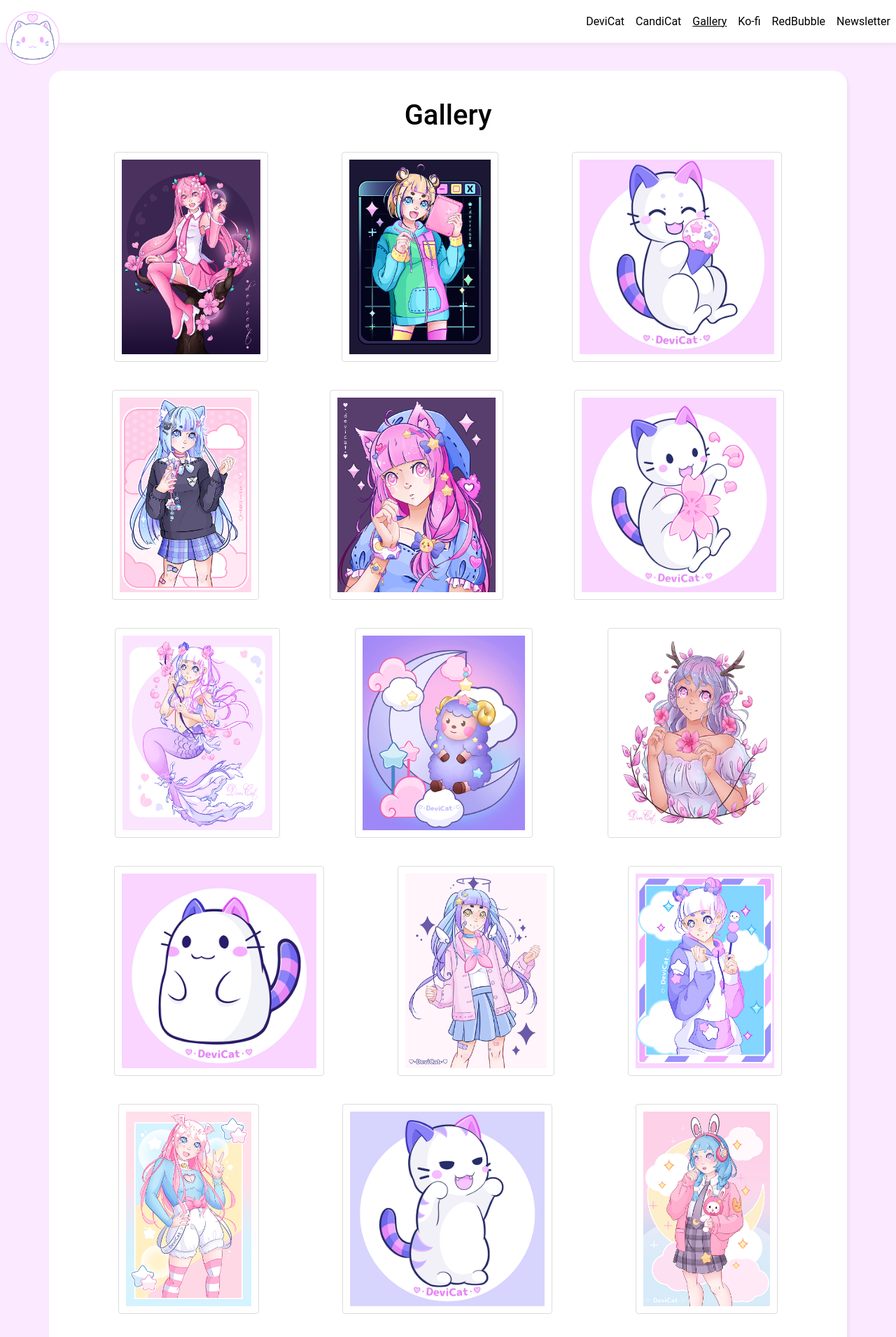
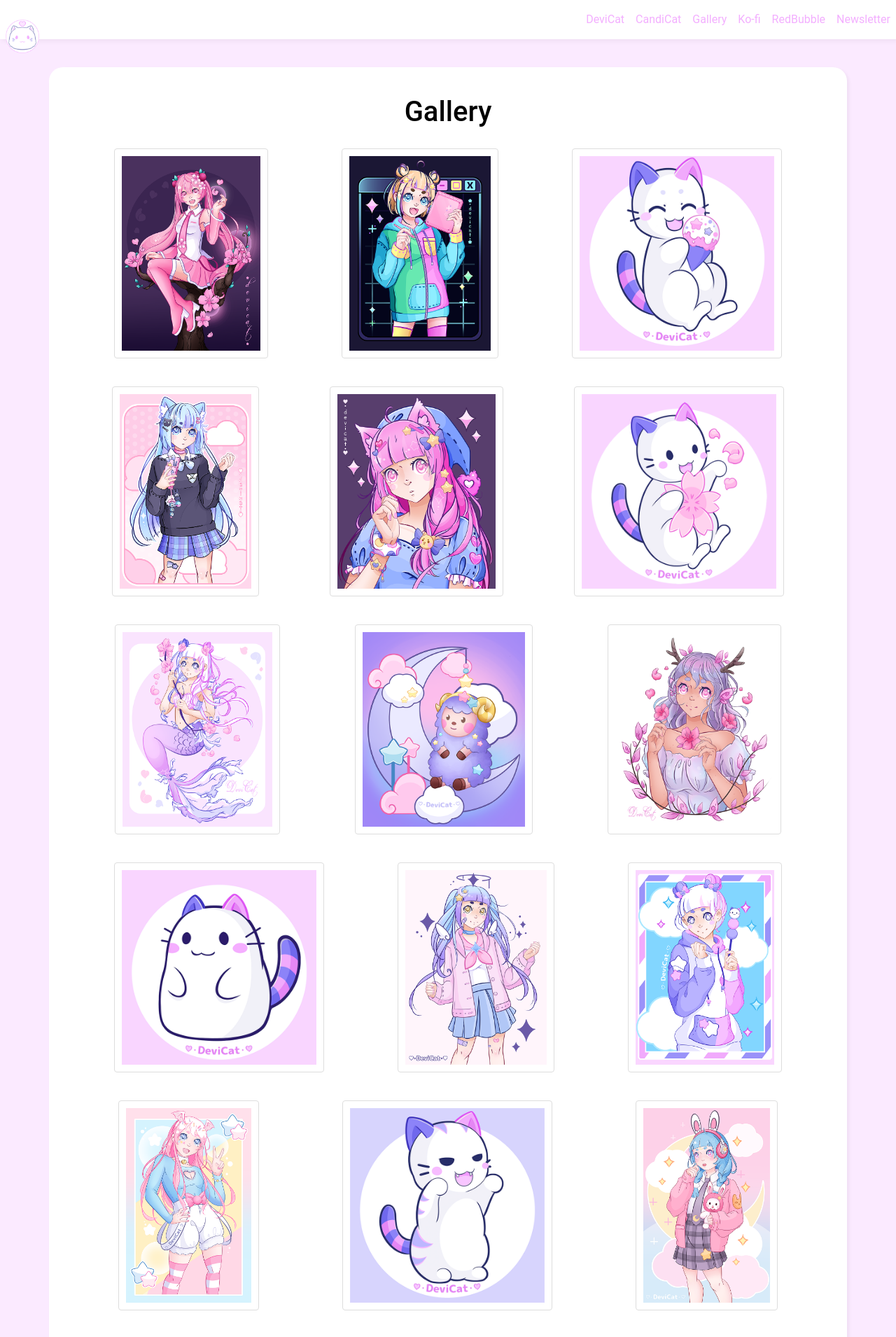
Before and after one commit to DeviCatOutlet/devicatoutlet.github.io, a Jekyll site: the page built from gallery.md, in a window 1280 px wide. Shown: the top 1910 px of the page at 70% size. Built offline with Jekyll 4.4.1, drawn with Linux system fonts in a browser that asks for light colours; our own code applies the rules of GitHub Pages for plain Markdown files.

Commit message:
remove underline style from active nav link

```diff
--- a/css/main.css
+++ b/css/main.css
@@ -352,10 +352,10 @@ nav input:checked ~ * {
 	display: block;
 }
 nav img {
-	width: 77px;
+	width: 48px;
 }
 nav a {
-	color: black;
+	color: var(--pink);
 	font-weight: normal;
 }
 nav > a,
@@ -436,7 +436,7 @@ a {
 	text-decoration: none;
 }
 .active {
-	text-decoration: underline;
+	text-decoration: none;
 }
 
 .newsletter {
```
